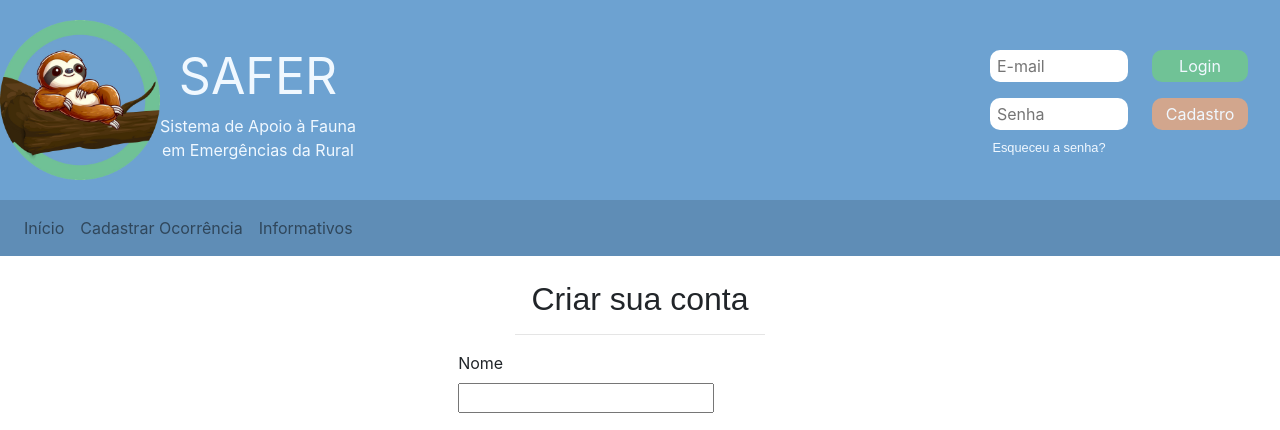
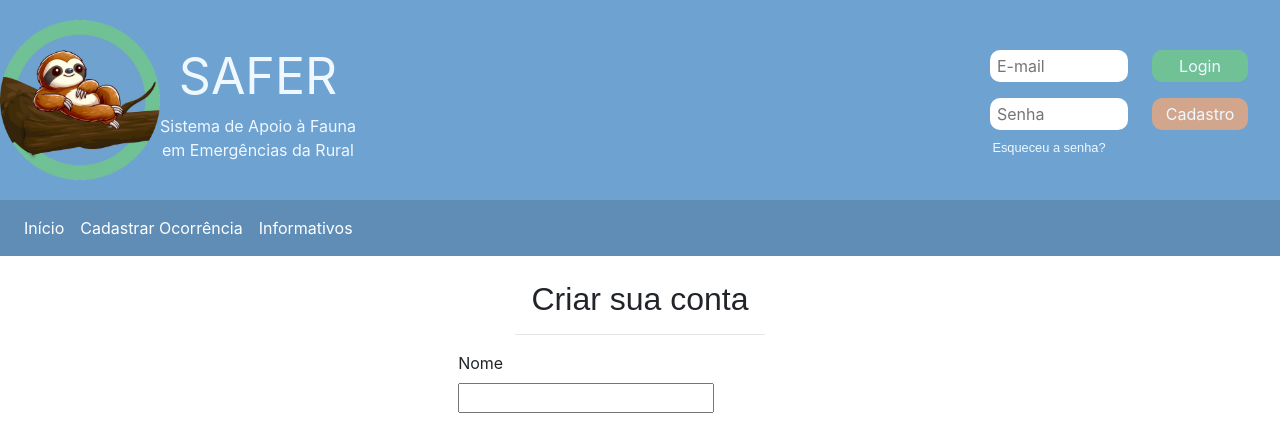
Before and after one commit to Bits-Busters/SAFER, a Django app: page /cadastro/ in a window 1280 px wide. Shown: the top 430 px of the page. Run offline with Django 5.2, Linux system fonts and the light colour scheme; some libraries are stand-ins or nearby versions.

Commit message:
Mudança na cor das letras do NAV bar

```diff
--- a/Projeto/SAFERapp/static/css/main.css
+++ b/Projeto/SAFERapp/static/css/main.css
@@ -6,6 +6,10 @@ header {
 
 body {
     margin: 0;
+}
+
+.navbar .navbar-nav .nav-link {
+    color: white !important;
 }
 
 .btnLoggin {
--- a/Projeto/SAFERapp/templates/TopTemplate.html
+++ b/Projeto/SAFERapp/templates/TopTemplate.html
@@ -78,13 +78,13 @@
                     <p class="d-lg-none">Bem-vindo, {{ user.nome }}!</p>
                 {% endif %}
                 <li class="nav-item">
-                    <a href="/" class="nav-link" href="#">Início</a>
+                    <a href="/" class="nav-link" href="#" style="color: aliceblue;">Início</a>
                 </li>
                 <li class="nav-item">
-                    <a href="{% url 'formulario' %}" class="nav-link" href="#">Cadastrar Ocorrência</a>
+                    <a href="{% url 'formulario' %}" class="nav-link" href="#" style="color: aliceblue;">Cadastrar Ocorrência</a>
                 </li>
                 <li class="nav-item">
-                    <a class="nav-link" href="#">Informativos</a>
+                    <a class="nav-link" href="#" style="color: aliceblue;">Informativos</a>
                 </li>
                 {% if user.is_authenticated %}
                 <li class="nav-item">
```
